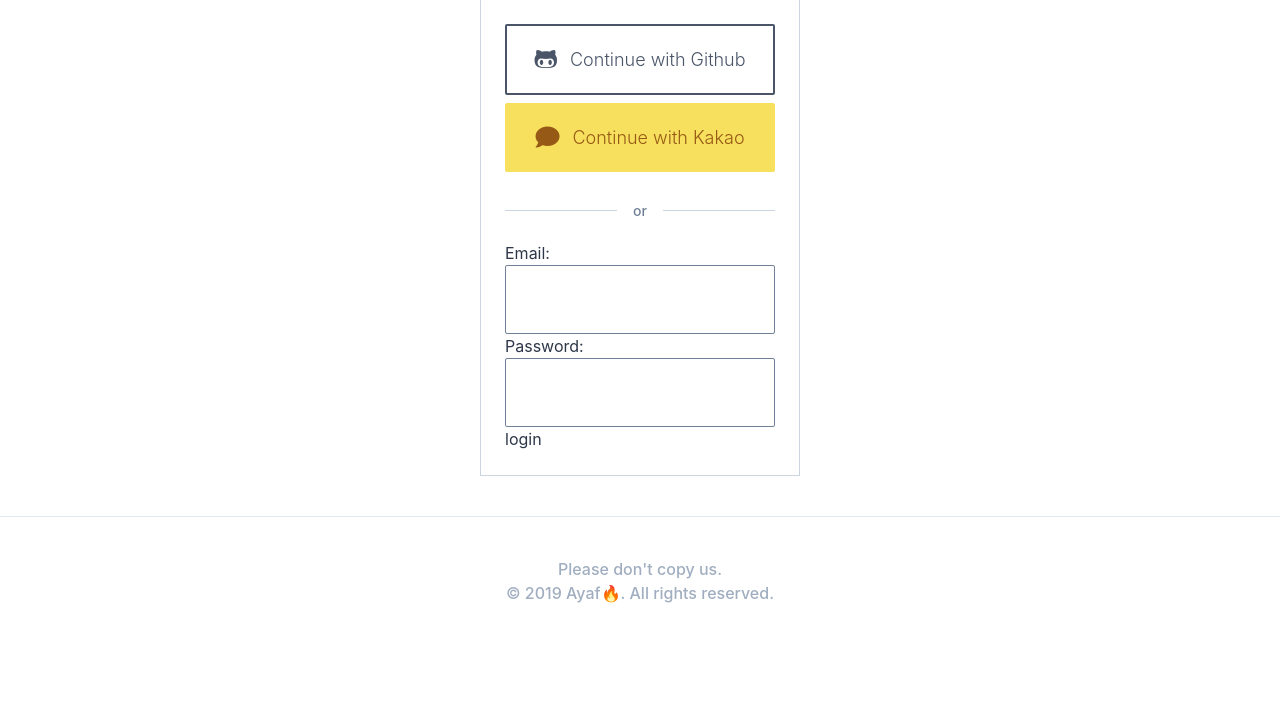
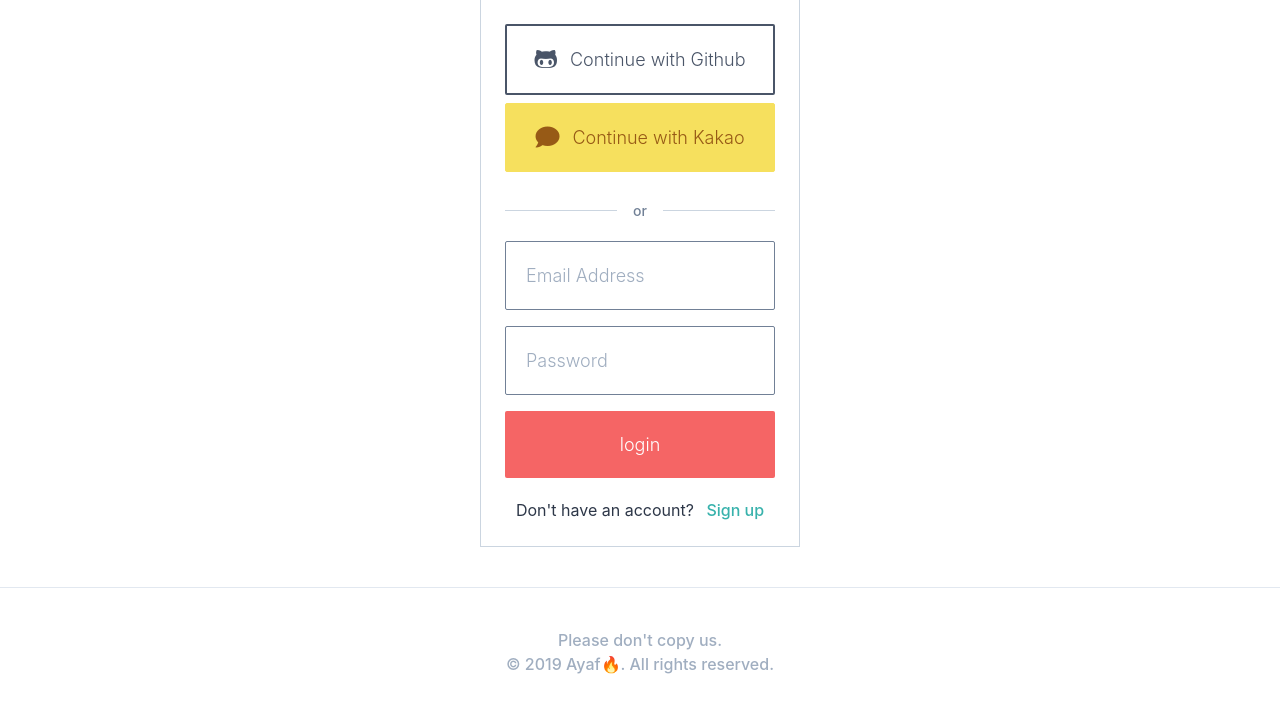
Before and after one commit to Ayaf-Bless/airbnb-clone-v4, a Django app: page /users/login in a window 1280 px wide. Shown: the part 97-813 px from the top of the page. Before the commit the page ends 700 px from the top, so only its background shows below. Run offline with Django 4.2, Linux system fonts and the light colour scheme; some libraries are stand-ins or nearby versions.

```diff
--- a/templates/users/login.html
+++ b/templates/users/login.html
@@ -9,10 +9,15 @@
 {% block content %}
     <div class="container mx-auto my-10 flex flex-col items-center border p-6 lg:w-5/12 md:w-1/2 border-gray-400 xl:w-1/4">
 {% include "partials/social_login.html" %}
-        <form method="post" action="{% url 'users:login' %}">
+        <form method="post" action="{% url 'users:login' %}" class="w-full">
             {% csrf_token %}
-            {{form.as_p}}
-            <button>login</button>
+            <input type="email" name="email" id="email" placeholder="Email Address" class="mb-4">
+            <input type="password" name="password" id="password" placeholder="Password" class="mb-4">
+            <button class="btn bg-red-500 text-white">login</button>
         </form>
+        <div class="mt-5">
+                <span class="mr-2">Don't have an account?</span>
+                <a href="{% url 'users:signup' %}" class="text-teal-500 font-medium">Sign up</a>
+            </div>
     </div>
 {% endblock content %}
```
